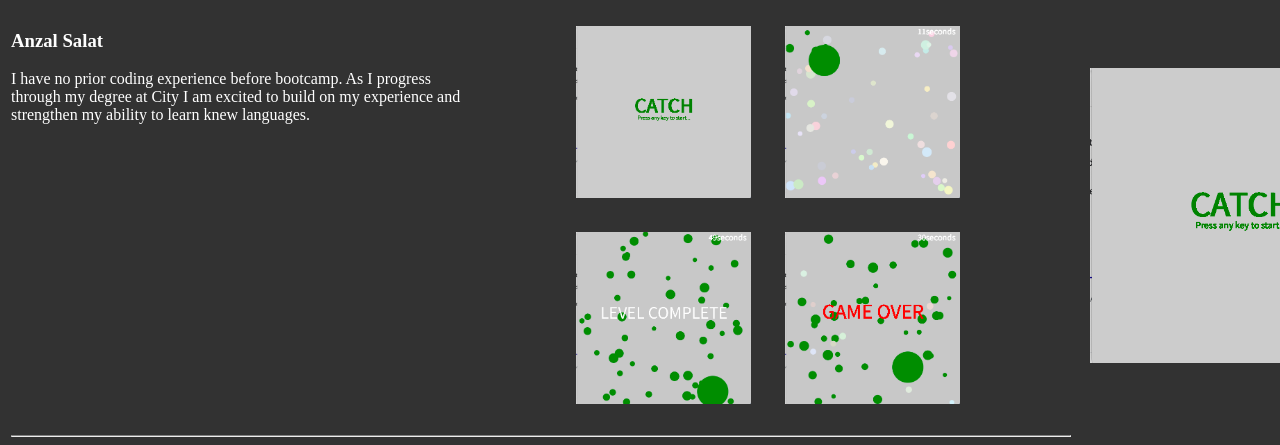
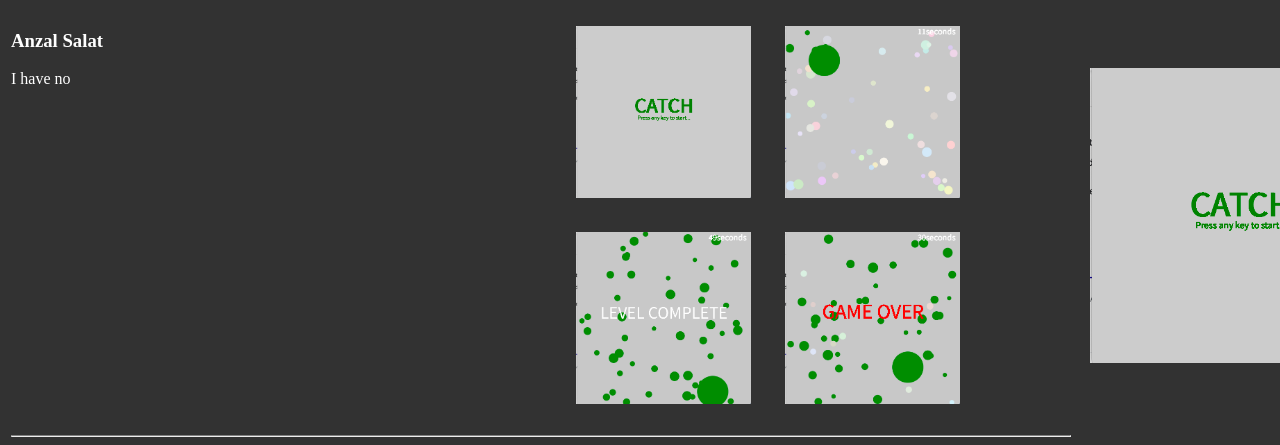
Before and after one commit to anzals/JavaFinalProject, a plain HTML site: page index.html in a window 1280 px wide. Shown: the top 445 px of the page. Drawn offline with Linux system fonts and the light colour scheme; files whose address does not match are found by name.

Commit message:
Update index.html

```diff
--- a/index.html
+++ b/index.html
@@ -27,7 +27,7 @@
   <tr>
     <td class="infotd">
       <h3>Anzal Salat</h3>
-      <p> I have no prior coding experience before bootcamp. As I progress through my degree at City I am excited to build on my experience and strengthen my ability to learn knew languages.  </p>
+      <p> I have no </p>
     </td>
     <td colspan = 1 align=center>
   <img src="images/mainscreen.png" width="175px">
```
